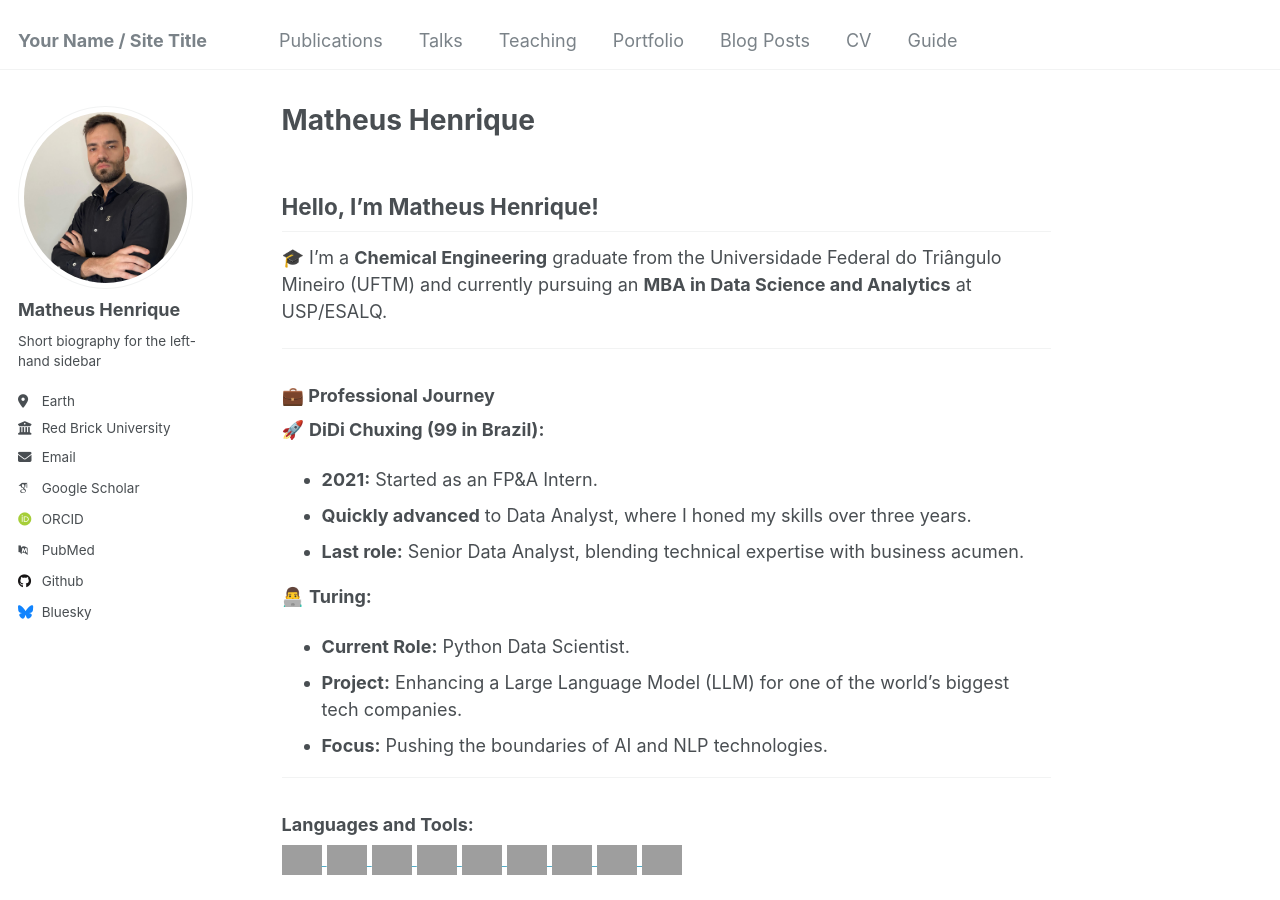
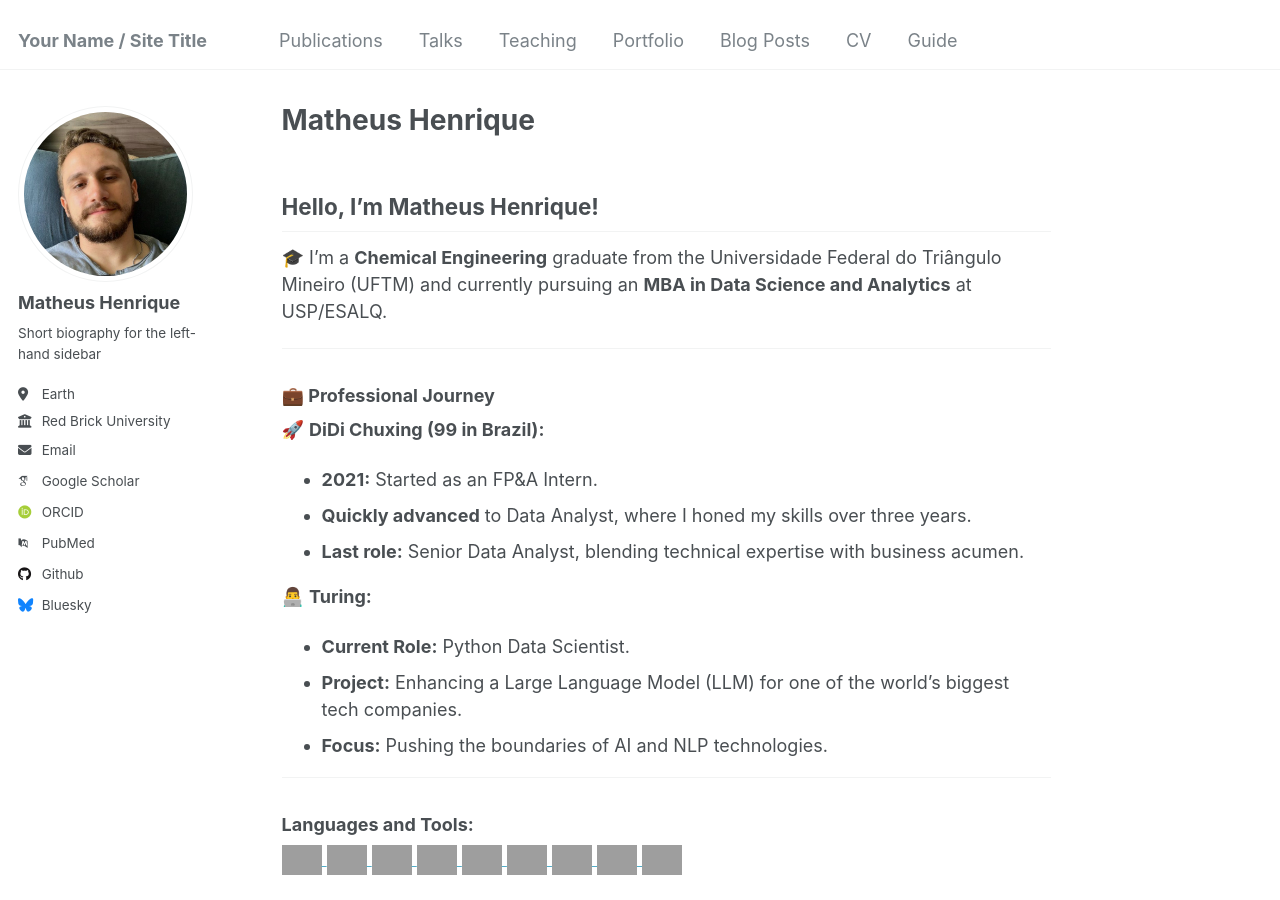
Before and after one commit to matheushbps/matheushbps.github.io, a Jekyll site: the page built from _pages/about.md, in a window 1280 px wide and 900 px high. Built offline with Jekyll 4.4.1, drawn with Linux system fonts in a browser that asks for light colours; some web fonts are replaced; grey boxes are pictures that could not be loaded.

Commit message:
4th attempt

```diff
--- a/_config.yml
+++ b/_config.yml
@@ -21,7 +21,7 @@
 #               Additional customization can be done by editing /_includes/author-profile.html
 author:
   # Biographic information
-  avatar           : "matheus_png.png"
+  avatar           : "3x4.jpg"
   name             : "Matheus Henrique"
   pronouns         : # example: "she/her"
   bio              : "Short biography for the left-hand sidebar"
```
Also changed, not shown: images/3x4.jpg (added).
